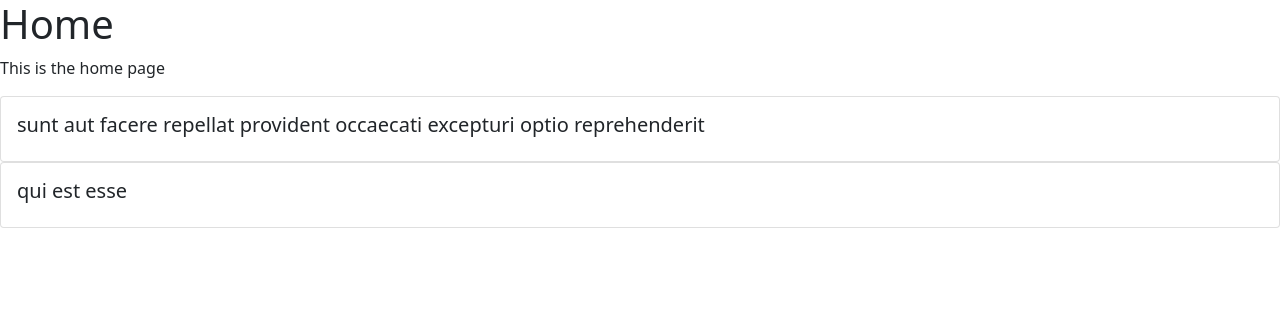
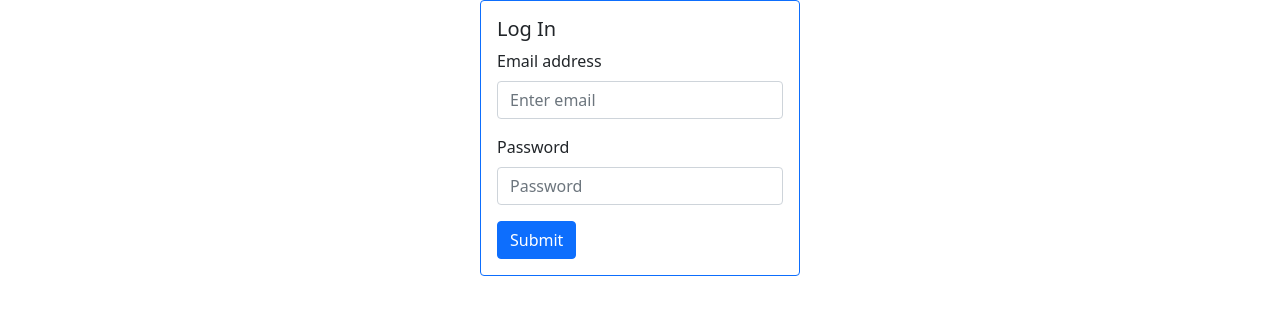
Before and after one commit to FlorAbril/react-blog, a React (Create React App) app: page / in a window 1280 px wide. Shown: the top 314 px of the page. Built offline with nearby package versions, Linux system fonts and the light colour scheme.

Commit message:
Implementing dynamic routing

```diff
--- a/src/App.js
+++ b/src/App.js
@@ -1,11 +1,37 @@
+import { BrowserRouter as Router, Routes, Route } from "react-router-dom";
+import { Navbar } from "./components/Navbar";
+import { useLocalStorage } from "./hooks/useLocalStorage";
 import Home from "./pages/Home";
 import Login from "./pages/Login";
 
 function App() {
+  const [token] = useLocalStorage("token");
   return (
-    <div className="App">
+    <Router>
+      {!token ? (
+        <>
+        {console.log(token)}
+        <Routes>
+          <Route path="/" exact element={<Login/>} />
+        </Routes>
+        </>
+      ) : (
+      <>
+        <Navbar/>
+        <Routes>
+          <Route path="/" element={<Home />} />
+          <Route path="*" element={<NotFound />} />
+        </Routes>
+      </>
+      )}
+    </Router>
+  );
+}
 
-      <Home/>
+function NotFound() {
+  return (
+    <div>
+      <h1>Page not found</h1>
     </div>
   );
 }
```
